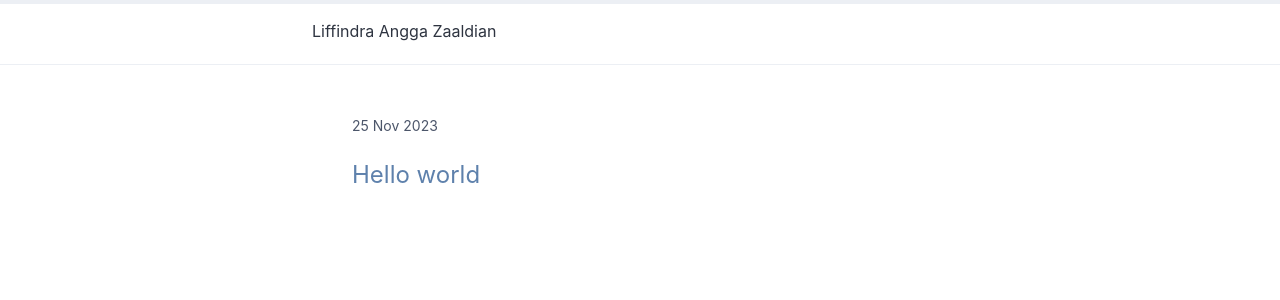
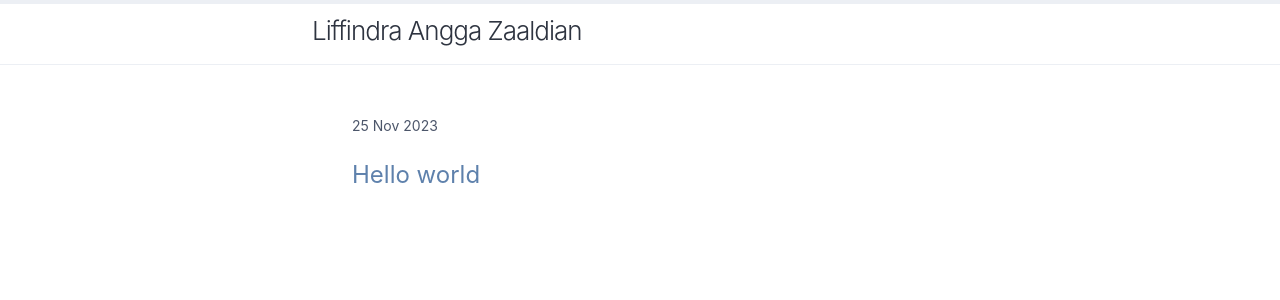
Before and after one commit to findrakecil/findrakecil.github.io, a Jekyll site: the page built from index.html, in a window 1280 px wide. Shown: the top 300 px of the page. Built offline with Jekyll 4.4.1, drawn with Linux system fonts in a browser that asks for light colours; the list of posts is cut into pages by our own code.

Commit message:
fix: site header style

```diff
--- a/_layouts/default.html
+++ b/_layouts/default.html
@@ -13,7 +13,7 @@
 <body>
 <header class="site-header">
   <div class="wrapper">
-    {{ site.title | escape }}
+    <div class="site-title">{{ site.title | escape }}</div>
   </div>
 </header>
 
```
